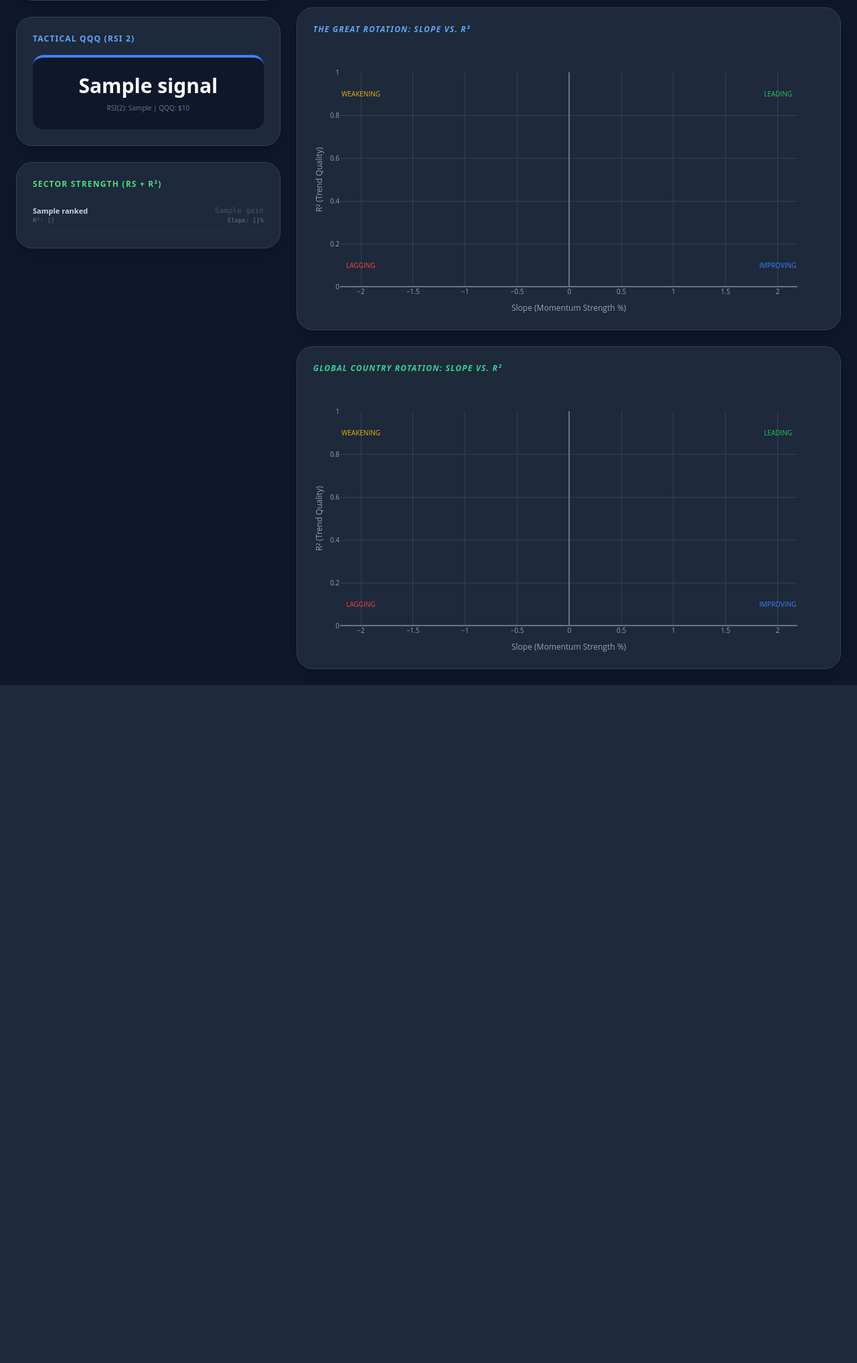
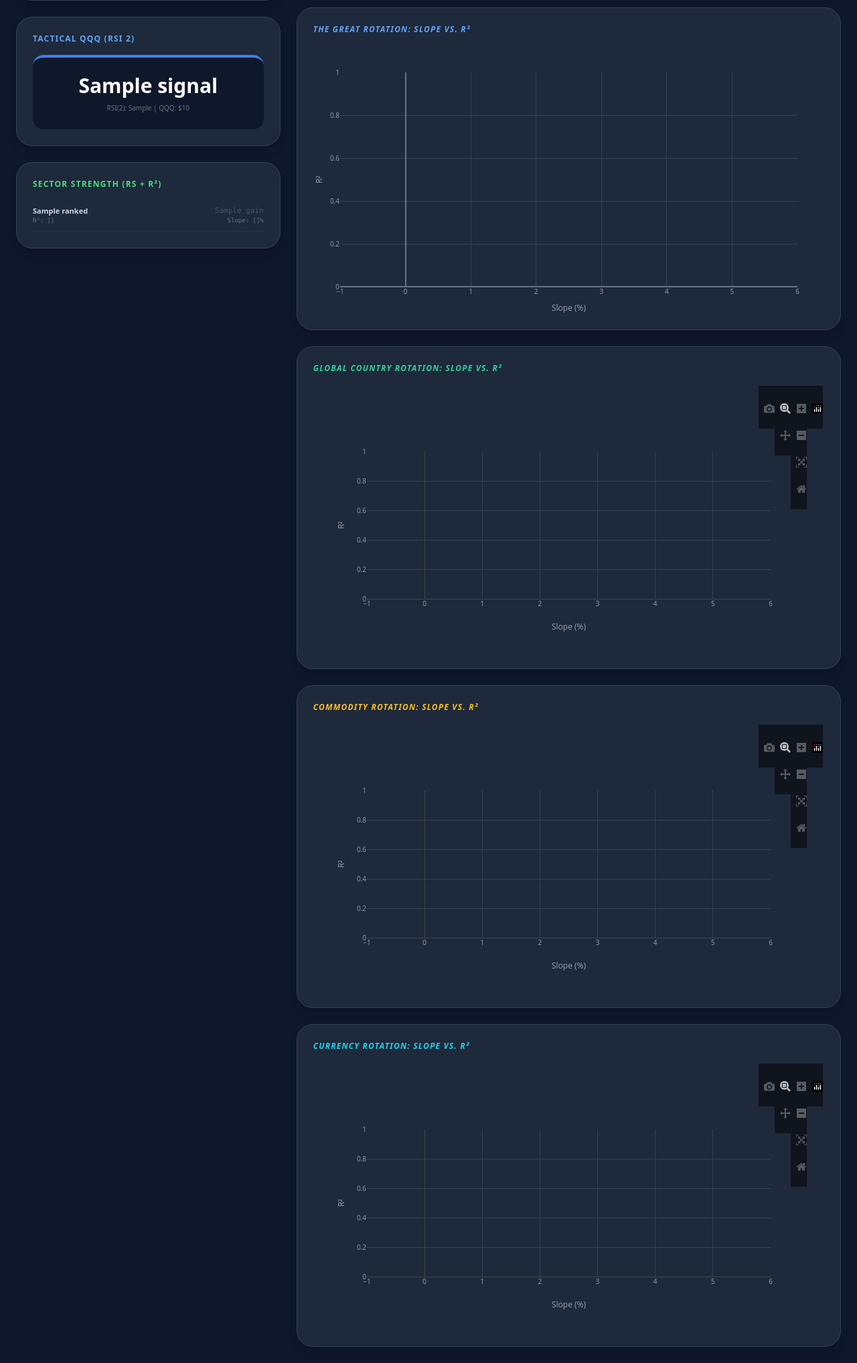
Before and after one commit to shyammundhra2/stocks, a Flask app: template templates/dashboard.html in a window 1280 px wide. Shown: the part 426-2461 px from the top of the page at 67% size. Before the commit the page ends 1449 px from the top, so only its background shows below. Run offline with Flask 3, Linux system fonts and the light colour scheme; the template is opened without the code that fills it: most values are stand-ins (such as "Sample title", 1, 10 or a date in 2020); some libraries are stand-ins or nearby versions.

Commit message:
Add currency and commodity

```diff
--- a/app.py
+++ b/app.py
@@ -15,12 +15,14 @@ def compute_RSI(series, period=2):
     rs = avg_gain / avg_loss
     return (100 - (100 / (1 + rs))).fillna(50)
 
+
 def compute_ATR(df, period=14):
     high_low = df['High'] - df['Low']
     high_close = (df['High'] - df['Close'].shift(1)).abs()
     low_close = (df['Low'] - df['Close'].shift(1)).abs()
     tr = pd.concat([high_low, high_close, low_close], axis=1).max(axis=1)
     return tr.rolling(period, min_periods=1).mean()
+
 
 # --- MODULES ---
 def get_risk_regime():
@@ -48,6 +50,7 @@ def get_risk_regime():
     except:
         return {"status": "UNKNOWN", "details": []}
 
+
 def get_vix_signal():
     try:
         vix = yf.download("^VIX", period="100d", progress=False)['Close']
@@ -69,6 +72,7 @@ def get_vix_signal():
     except:
         return {"vix": 0, "z": 0, "signal": "ERROR"}
 
+
 def get_mean_reversion():
     try:
         df = yf.download("QQQ", period="400d", auto_adjust=True, progress=False)
@@ -88,6 +92,7 @@ def get_mean_reversion():
         return {"price": round(p, 2), "rsi2": round(rsi2, 1), "signal": sig}
     except:
         return {"price": 0, "rsi2": 0, "signal": "ERROR"}
+
 
 def get_sector_rotation():
     try:
@@ -110,7 +115,6 @@ def get_sector_rotation():
             data.columns = data.columns.get_level_values(0)
 
         rel_mom = data[list(sectors.keys())].div(data["SPY"], axis=0).pct_change(20).iloc[-1]
-
         window = 20
         all_r = []
 
@@ -133,6 +137,7 @@ def get_sector_rotation():
         return {"top_3": ranked[:3], "all_ranked": ranked}
     except:
         return {"top_3": [], "all_ranked": []}
+
 
 def get_country_rotation():
     try:
@@ -176,6 +181,118 @@ def get_country_rotation():
         return results
     except:
         return []
+
+
+def get_commodity_rotation():
+    try:
+        commodities = {
+            # Broad commodities ETF
+            "DBC": "Broad Commodities",
+
+            # Metals
+            "GC=F": "Gold",
+            "SI=F": "Silver",
+            "HG=F": "Copper",
+            "ALI=F": "Aluminium",
+            "PL=F": "Platinum",
+            "PA=F": "Palladium",
+
+            # Energy
+            "CL=F": "Crude Oil (WTI)",
+            "BZ=F": "Brent Oil",
+            "NG=F": "Natural Gas",
+
+            # Agriculture
+            "ZS=F": "Soybeans",
+            "ZC=F": "Corn",
+            "ZW=F": "Wheat",
+            "KC=F": "Coffee",
+            "SB=F": "Sugar",
+            "CT=F": "Cotton",
+
+            # Soft metals/minor
+            "LE=F": "Live Cattle",
+            "HE=F": "Lean Hogs"
+        }
+
+        data = yf.download(list(commodities.keys()), period="1y", progress=False)['Close']
+        if isinstance(data.columns, pd.MultiIndex):
+            data.columns = data.columns.get_level_values(0)
+
+        window = 60
+        results = []
+
+        for sym, name in commodities.items():
+            c = data[sym].dropna()
+            if len(c) < window:
+                continue
+
+            y = np.log(c.tail(window).values)
+            x = np.arange(len(y))
+            coeffs = np.polyfit(x, y, 1)
+            slope = coeffs[0]
+            r2 = 1 - (np.sum((y - np.polyval(coeffs, x)) ** 2) / np.sum((y - np.mean(y)) ** 2))
+
+            results.append({
+                "sym": sym,
+                "name": name,
+                "slope": round(slope * window * 100, 2),
+                "r2": round(r2, 2),
+            })
+
+        return results
+    except:
+        return []
+
+
+def get_currency_rotation():
+    """
+    USD-normalized currency rotation: all slopes expressed as USD → X
+    """
+    try:
+        currencies = {
+            "EURUSD=X": "USD/EUR",
+            "JPY=X": "USD/JPY",
+            "GBPUSD=X": "USD/GBP",
+            "AUDUSD=X": "USD/AUD",
+            "USDCAD=X": "USD/CAD",
+            "INR=X": "USD/INR",
+        }
+
+        data = yf.download(list(currencies.keys()), period="1y", progress=False)['Close']
+        if isinstance(data.columns, pd.MultiIndex):
+            data.columns = data.columns.get_level_values(0)
+
+        window = 60
+        results = []
+
+        for sym, name in currencies.items():
+            c = data[sym].dropna()
+            if len(c) < window:
+                continue
+
+            # Invert pairs not directly USD-based
+            if name not in ["USD/JPY", "USD/CAD", "USD/INR"]:
+                c = 1 / c
+
+            y = np.log(c.tail(window).values)
+            x = np.arange(len(y))
+            coeffs = np.polyfit(x, y, 1)
+            slope = coeffs[0]
+            r2 = 1 - (np.sum((y - np.polyval(coeffs, x)) ** 2) / np.sum((y - np.mean(y)) ** 2))
+
+            results.append({
+                "sym": sym,
+                "name": name,
+                "slope": round(slope * window * 100, 2),
+                "r2": round(r2, 2),
+            })
+
+        return results
+    except Exception as e:
+        print("Currency rotation error:", e)
+        return []
+
 
 def get_trends():
     assets = {
@@ -245,6 +362,8 @@ def get_trends():
 
     return sorted(results, key=lambda x: x["slope"], reverse=True)
 
+
+# --- ROUTES ---
 @app.route("/")
 def index():
     return render_template(
@@ -254,8 +373,11 @@ def index():
         mr=get_mean_reversion(),
         sr=get_sector_rotation(),
         countries=get_country_rotation(),
+        commodities=get_commodity_rotation(),
+        currencies=get_currency_rotation(),
         trends=get_trends(),
     )
 
+
 if __name__ == "__main__":
     app.run(debug=True)
--- a/templates/dashboard.html
+++ b/templates/dashboard.html
@@ -88,7 +88,7 @@
         <!-- RIGHT COLUMN -->
         <div class="lg:col-span-8 space-y-6">
 
-<!-- Momentum Trends FIRST -->
+            <!-- Momentum Trends -->
             <div class="bg-slate-800 p-6 rounded-3xl border border-slate-700 shadow-lg">
                 <h2 class="text-xs font-black text-yellow-400 uppercase tracking-widest mb-6">Momentum Trends (Linear Regression & RSI)</h2>
                 <div class="grid grid-cols-1 md:grid-cols-2 gap-4">
@@ -126,6 +126,20 @@
                 <div id="countryRotation" style="width:100%; height:400px;"></div>
             </div>
 
+            <!-- Commodity Rotation Map -->
+            <div class="bg-slate-800 p-6 rounded-3xl border border-slate-700 shadow-lg">
+                <h2 class="text-xs font-black text-amber-400 uppercase tracking-widest mb-4 italic">Commodity Rotation: Slope vs. R²</h2>
+                <div id="commodityRotation" style="width:100%; height:400px;"></div>
+            </div>
+
+            <!-- Currency Rotation Map -->
+            <div class="bg-slate-800 p-6 rounded-3xl border border-slate-700 shadow-lg">
+                <h2 class="text-xs font-black text-cyan-400 uppercase tracking-widest mb-4 italic">Currency Rotation: Slope vs. R²</h2>
+                <div id="currencyRotation" style="width:100%; height:400px;"></div>
+            </div>
+
+        </div>
+
     </div>
 </div>
 
@@ -150,14 +164,8 @@
         plot_bgcolor: 'rgba(0,0,0,0)',
         font: { color: '#94a3b8', size: 10 },
         margin: { t:40, r:40, b:40, l:40 },
-        xaxis: { title:'Slope (Momentum Strength %)', gridcolor:'#334155', zerolinecolor:'#64748b', zerolinewidth:2 },
-        yaxis: { title:'R² (Trend Quality)', range:[0,1], gridcolor:'#334155', zerolinecolor:'#64748b', zerolinewidth:2 },
-        annotations:[
-            {x:2, y:0.9, text:'LEADING', showarrow:false, font:{color:'#22c55e', size:10}},
-            {x:-2, y:0.9, text:'WEAKENING', showarrow:false, font:{color:'#eab308', size:10}},
-            {x:-2, y:0.1, text:'LAGGING', showarrow:false, font:{color:'#ef4444', size:10}},
-            {x:2, y:0.1, text:'IMPROVING', showarrow:false, font:{color:'#3b82f6', size:10}}
-        ]
+        xaxis: { title:'Slope (%)', gridcolor:'#334155', zerolinecolor:'#64748b', zerolinewidth:2 },
+        yaxis: { title:'R²', range:[0,1], gridcolor:'#334155', zerolinecolor:'#64748b', zerolinewidth:2 }
     }, {responsive:true, displayModeBar:false});
 
     // --- Country Rotation ---
@@ -175,20 +183,41 @@
         textposition: 'top center',
         marker: { size: 12, color: countryData.map(d => d.x > 0 ? '#22c55e' : '#ef4444'), line: { color: '#fff', width: 1 } },
         type: 'scatter'
-    }], {
-        paper_bgcolor: 'rgba(0,0,0,0)',
-        plot_bgcolor: 'rgba(0,0,0,0)',
-        font: { color: '#94a3b8', size: 10 },
-        margin: { t:40, r:40, b:40, l:40 },
-        xaxis: { title:'Slope (Momentum Strength %)', gridcolor:'#334155', zerolinecolor:'#64748b', zerolinewidth:2 },
-        yaxis: { title:'R² (Trend Quality)', range:[0,1], gridcolor:'#334155', zerolinecolor:'#64748b', zerolinewidth:2 },
-        annotations:[
-            {x:2, y:0.9, text:'LEADING', showarrow:false, font:{color:'#22c55e', size:10}},
-            {x:-2, y:0.9, text:'WEAKENING', showarrow:false, font:{color:'#eab308', size:10}},
-            {x:-2, y:0.1, text:'LAGGING', showarrow:false, font:{color:'#ef4444', size:10}},
-            {x:2, y:0.1, text:'IMPROVING', showarrow:false, font:{color:'#3b82f6', size:10}}
-        ]
-    }, {responsive:true, displayModeBar:false});
+    }], {paper_bgcolor:'rgba(0,0,0,0)', plot_bgcolor:'rgba(0,0,0,0)', font:{color:'#94a3b8', size:10}, xaxis:{title:'Slope (%)', gridcolor:'#334155'}, yaxis:{title:'R²', range:[0,1], gridcolor:'#334155'} });
+
+    // --- Commodity Rotation ---
+    const commodityData = [
+        {% for c in commodities %}
+        { name: "{{ c.name }}", x: {{ c.slope }}, y: {{ c.r2 }} },
+        {% endfor %}
+    ];
+
+    Plotly.newPlot('commodityRotation', [{
+        x: commodityData.map(d => d.x),
+        y: commodityData.map(d => d.y),
+        text: commodityData.map(d => d.name),
+        mode: 'markers+text',
+        textposition: 'top center',
+        marker: { size: 12, color: commodityData.map(d => d.x > 0 ? '#facc15' : '#b91c1c'), line: { color: '#fff', width: 1 } },
+        type: 'scatter'
+    }], {paper_bgcolor:'rgba(0,0,0,0)', plot_bgcolor:'rgba(0,0,0,0)', font:{color:'#94a3b8', size:10}, xaxis:{title:'Slope (%)', gridcolor:'#334155'}, yaxis:{title:'R²', range:[0,1], gridcolor:'#334155'}});
+
+    // --- Currency Rotation ---
+    const currencyData = [
+        {% for c in currencies %}
+        { name: "{{ c.name }}", x: {{ c.slope }}, y: {{ c.r2 }} },
+        {% endfor %}
+    ];
+
+    Plotly.newPlot('currencyRotation', [{
+        x: currencyData.map(d => d.x),
+        y: currencyData.map(d => d.y),
+        text: currencyData.map(d => d.name),
+        mode: 'markers+text',
+        textposition: 'top center',
+        marker: { size: 12, color: currencyData.map(d => d.x > 0 ? '#06b6d4' : '#e11d48'), line: { color: '#fff', width: 1 } },
+        type: 'scatter'
+    }], {paper_bgcolor:'rgba(0,0,0,0)', plot_bgcolor:'rgba(0,0,0,0)', font:{color:'#94a3b8', size:10}, xaxis:{title:'Slope (%)', gridcolor:'#334155'}, yaxis:{title:'R²', range:[0,1], gridcolor:'#334155'}});
 </script>
 
 </body>
```
Lines whose indentation alone changed are shown as unchanged.
